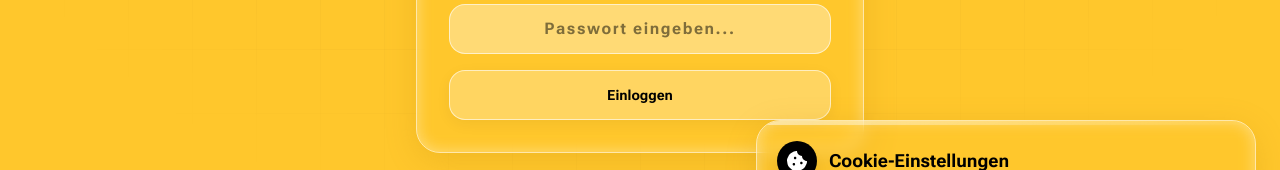
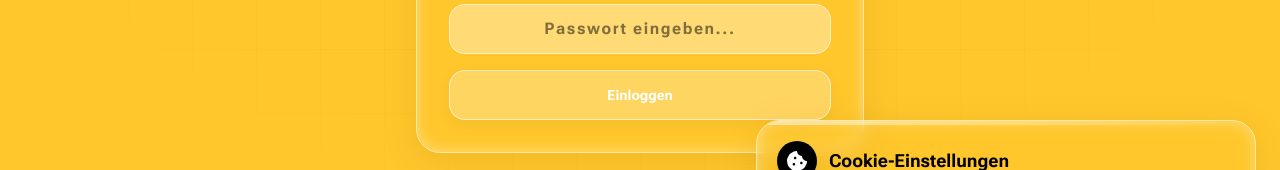
Before and after one commit to xddswi-swiss/lebenslauf, a Next.js app: page /admin in a window 1280 px wide. Shown: the part 399-569 px from the top of the page. Built offline with nearby package versions, Linux system fonts and the light colour scheme; no server answers.

Commit message:
Admin panelde siyah butonlarin yazisi beyaz yapildi

```diff
--- a/src/app/admin/page.tsx
+++ b/src/app/admin/page.tsx
@@ -190,7 +190,7 @@ export default function AdminPage() {
                 )}
                 <button
                   type="submit"
-                  className="w-full py-3.5 rounded-2xl bg-primary hover:opacity-90 text-white text-sm font-bold shadow-lg shadow-primary/10 transition-all cursor-pointer active:scale-98"
+                  className="admin-force-white-text w-full py-3.5 rounded-2xl bg-primary hover:opacity-90 text-white text-sm font-bold shadow-lg shadow-primary/10 transition-all cursor-pointer active:scale-98"
                 >
                   {activeT.passBtn}
                 </button>
@@ -220,7 +220,7 @@ export default function AdminPage() {
                     onClick={() => setActiveTab("experiences")}
                     className={`w-full flex items-center justify-between px-4 py-3 rounded-2xl text-sm font-semibold transition-all cursor-pointer ${
                       activeTab === "experiences"
-                        ? "bg-primary text-white shadow-lg shadow-primary/20 scale-[1.02]"
+                        ? "admin-force-white-text bg-primary text-white shadow-lg shadow-primary/20 scale-[1.02]"
                         : "hover:bg-zinc-800/10 text-[var(--text-body)]"
                     }`}
                   >
@@ -237,7 +237,7 @@ export default function AdminPage() {
                     onClick={() => setActiveTab("documents")}
                     className={`w-full flex items-center justify-between px-4 py-3 rounded-2xl text-sm font-semibold transition-all cursor-pointer ${
                       activeTab === "documents"
-                        ? "bg-primary text-white shadow-lg shadow-primary/20 scale-[1.02]"
+                        ? "admin-force-white-text bg-primary text-white shadow-lg shadow-primary/20 scale-[1.02]"
                         : "hover:bg-zinc-800/10 text-[var(--text-body)]"
                     }`}
                   >
@@ -254,7 +254,7 @@ export default function AdminPage() {
                     onClick={() => setActiveTab("guestbook")}
                     className={`w-full flex items-center justify-between px-4 py-3 rounded-2xl text-sm font-semibold transition-all cursor-pointer ${
                       activeTab === "guestbook"
-                        ? "bg-primary text-white shadow-lg shadow-primary/20 scale-[1.02]"
+                        ? "admin-force-white-text bg-primary text-white shadow-lg shadow-primary/20 scale-[1.02]"
                         : "hover:bg-zinc-800/10 text-[var(--text-body)]"
                     }`}
                   >
--- a/src/app/bw-mode.css
+++ b/src/app/bw-mode.css
@@ -571,3 +571,16 @@ body.bw-mode .active-language-btn {
   color: #ffffff !important;
   -webkit-text-fill-color: #ffffff !important;
 }
+
+/* Admin panel: force readable white text on black/primary buttons (active
+   sidebar tab, "Add Document"/"Add Experience" submit buttons, fallback
+   copy buttons). These buttons weren't part of the original theme design,
+   so the generic button[type="submit"]/.bg-primary theme overrides (meant
+   only for the public contact form / hero CTA) were unintentionally also
+   forcing black text onto them, making the label invisible on the black
+   background. Applies across all themes — loaded last so it wins ties. */
+.admin-force-white-text,
+.admin-force-white-text * {
+  color: #ffffff !important;
+  -webkit-text-fill-color: #ffffff !important;
+}
--- a/src/components/AdminDocumentForm.tsx
+++ b/src/components/AdminDocumentForm.tsx
@@ -521,7 +521,7 @@ export const AdminDocumentForm: React.FC = () => {
         <button
           type="submit"
           disabled={isLoading}
-          className="w-full py-4 rounded-xl bg-primary hover:opacity-95 disabled:opacity-50 text-white font-bold text-sm shadow-lg shadow-primary/15 transition-all flex items-center justify-center gap-2 cursor-pointer active:scale-95 disabled:cursor-not-allowed"
+          className="admin-force-white-text w-full py-4 rounded-xl bg-primary hover:opacity-95 disabled:opacity-50 text-white font-bold text-sm shadow-lg shadow-primary/15 transition-all flex items-center justify-center gap-2 cursor-pointer active:scale-95 disabled:cursor-not-allowed"
         >
           {isLoading ? (
             <FiLoader className="animate-spin text-lg" />
@@ -614,7 +614,7 @@ export const AdminDocumentForm: React.FC = () => {
             <div className="flex items-center gap-3">
               <button
                 onClick={copyFallbackJson}
-                className="flex-1 py-3.5 rounded-xl bg-primary hover:opacity-90 text-white font-bold text-sm shadow-md transition-all cursor-pointer flex items-center justify-center gap-2"
+                className="admin-force-white-text flex-1 py-3.5 rounded-xl bg-primary hover:opacity-90 text-white font-bold text-sm shadow-md transition-all cursor-pointer flex items-center justify-center gap-2"
               >
                 <FiCheck
                   className={`text-base transition-transform ${copied ? "scale-100" : "scale-0 w-0"}`}
--- a/src/components/AdminExperienceForm.tsx
+++ b/src/components/AdminExperienceForm.tsx
@@ -659,7 +659,7 @@ export const AdminExperienceForm: React.FC<{ forceOpen?: boolean }> = ({
                   )}
                   <button
                     type="submit"
-                    className="w-full py-3 rounded-xl bg-primary hover:opacity-90 text-white text-sm font-semibold shadow-md shadow-primary/10 transition-all cursor-pointer"
+                    className="admin-force-white-text w-full py-3 rounded-xl bg-primary hover:opacity-90 text-white text-sm font-semibold shadow-md shadow-primary/10 transition-all cursor-pointer"
                   >
                     {t.passBtn}
                   </button>
@@ -1106,7 +1106,7 @@ export const AdminExperienceForm: React.FC<{ forceOpen?: boolean }> = ({
                 <button
                   type="submit"
                   disabled={isLoading}
-                  className="w-full py-4 rounded-xl bg-primary hover:opacity-95 disabled:opacity-50 text-white font-bold text-sm shadow-lg shadow-primary/15 transition-all flex items-center justify-center gap-2 cursor-pointer active:scale-95"
+                  className="admin-force-white-text w-full py-4 rounded-xl bg-primary hover:opacity-95 disabled:opacity-50 text-white font-bold text-sm shadow-lg shadow-primary/15 transition-all flex items-center justify-center gap-2 cursor-pointer active:scale-95"
                 >
                   {isLoading ? (
                     <FiLoader className="animate-spin text-lg" />
@@ -1217,7 +1217,7 @@ export const AdminExperienceForm: React.FC<{ forceOpen?: boolean }> = ({
               <div className="flex items-center gap-3">
                 <button
                   onClick={handleCopyJson}
-                  className="flex-1 py-3.5 rounded-xl bg-primary hover:opacity-90 text-white font-bold text-sm shadow-md transition-all cursor-pointer flex items-center justify-center gap-2"
+                  className="admin-force-white-text flex-1 py-3.5 rounded-xl bg-primary hover:opacity-90 text-white font-bold text-sm shadow-md transition-all cursor-pointer flex items-center justify-center gap-2"
                 >
                   <FiCheck
                     className={`text-base transition-transform ${copied ? "scale-100" : "scale-0 w-0"}`}
```
